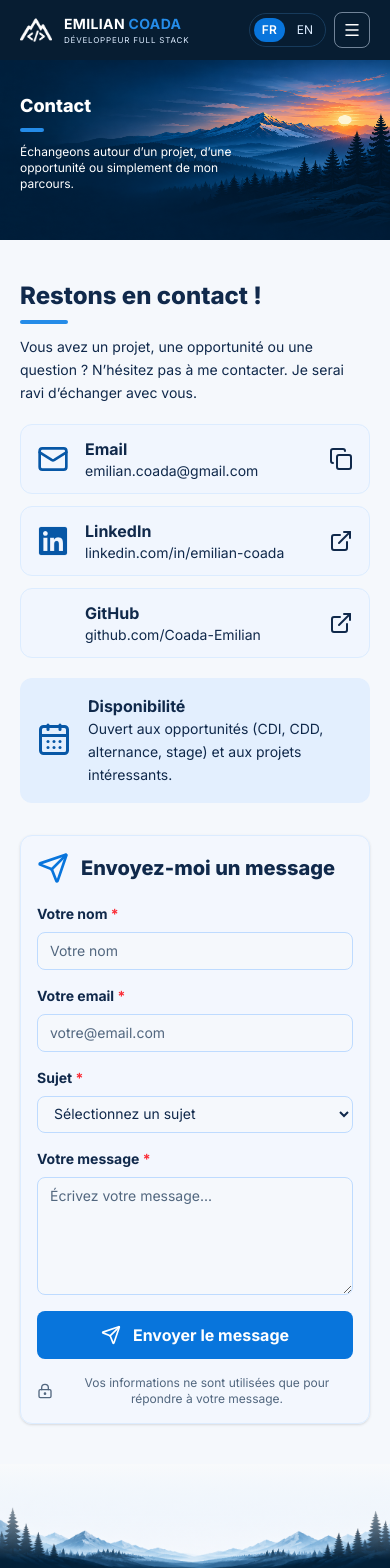
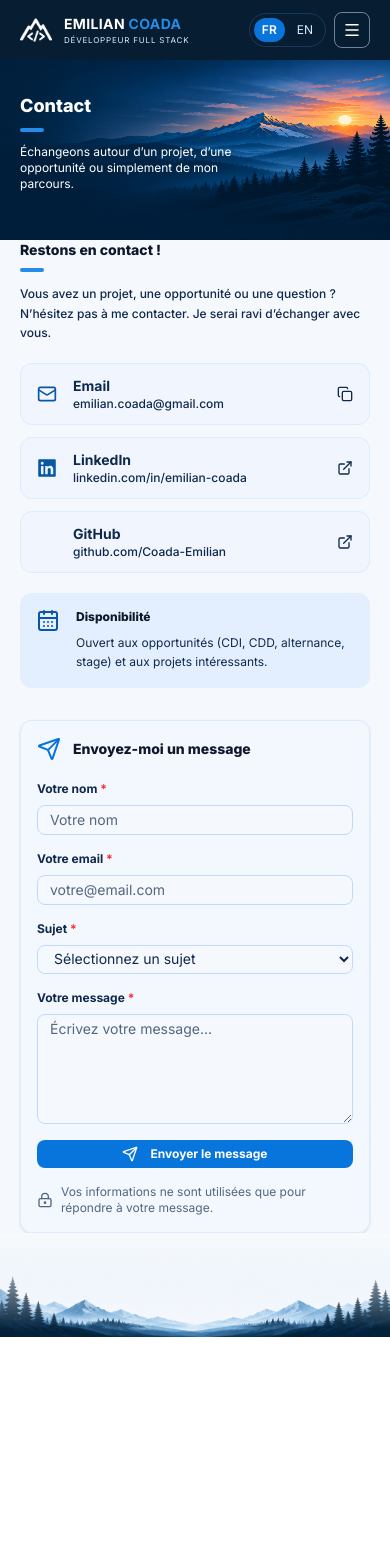
Before and after one commit to Coada-Emilian/developer-portfolio, a React (Vite) app in the folder frontend/: page /contact in a window 390 px wide. After the commit the page ends 1337 px from the top, so only its background shows below. Built offline with nearby package versions, Linux system fonts and the light colour scheme; some icons are missing.

Commit message:
refactor: redesign contact page with improved responsive layouts

```diff
--- a/frontend/src/pages/contact/ContactPage.tsx
+++ b/frontend/src/pages/contact/ContactPage.tsx
@@ -4,10 +4,10 @@ import HeroSection from './sections/HeroSection'
 
 export default function ContactPage() {
   return (
-    <main className="flex min-h-screen flex-col bg-surface text-text-primary">
+    <main className="flex min-h-screen flex-col bg-surface text-text-primary ">
       <HeroSection />
 
-      <div className="grid w-full flex-1 grid-cols-1 items-start gap-8 px-5 py-10 md:px-8 lg:grid-cols-[0.9fr_1.3fr] lg:gap-10 lg:px-12 lg:py-12 xl:gap-12 xl:px-16 2xl:px-20 lg:w-10/12 lg:mx-auto lg:gap-5">
+      <div className="grid w-full flex-1 grid-cols-1 items-start gap-8 px-5 md:px-8 lg:grid-cols-[0.9fr_1.3fr] lg:gap-10 lg:px-12 lg:py-12 xl:gap-12 xl:px-16 2xl:px-20 lg:w-10/12 lg:mx-auto">
         <ContactInformationSection />
 
         <ContactFormSection />
--- a/frontend/src/pages/contact/sections/ContactFormSection.tsx
+++ b/frontend/src/pages/contact/sections/ContactFormSection.tsx
@@ -1,13 +1,14 @@
 import { LockKeyhole, Send } from 'lucide-react'
+import SectionHeading from '../../../components/shared/SectionHeading'
 
 export default function ContactFormSection() {
   return (
     <section className="rounded-xl border border-blue-100 bg-blue-50/40 p-4 shadow-sm md:p-5">
       {/* Form heading */}
       <div className="mb-5 flex items-center gap-3">
-        <Send className="size-8 shrink-0 text-blue-600" strokeWidth={2} />
+        <Send className="size-6 md:size-7 lg:size-9 shrink-0 text-blue-600" strokeWidth={2} />
 
-        <h2 className="text-xl font-extrabold text-text-primary">Envoyez-moi un message</h2>
+        <SectionHeading title="Envoyez-moi un message" />
       </div>
 
       {/* Contact form */}
@@ -15,7 +16,10 @@ export default function ContactFormSection() {
         {/* Name and email */}
         <div className="grid grid-cols-1 gap-4 sm:grid-cols-2">
           <div className="flex flex-col gap-2">
-            <label htmlFor="contact-name" className="text-sm font-bold text-text-primary">
+            <label
+              htmlFor="contact-name"
+              className="text-xs md:text-sm lg:text-base font-bold text-text-primary"
+            >
               Votre nom <span className="text-red-500">*</span>
             </label>
 
@@ -23,12 +27,15 @@ export default function ContactFormSection() {
               id="contact-name"
               type="text"
               placeholder="Votre nom"
-              className="w-full rounded-lg border border-blue-200 bg-surface px-3 py-2 text-sm text-text-primary outline-none transition-colors placeholder:text-text-secondary focus:border-blue-500"
+              className="w-full rounded-lg border border-blue-200 bg-surface px-3 py-1 md:py-2 text-sm text-text-primary outline-none transition-colors placeholder:text-text-secondary focus:border-blue-500"
             />
           </div>
 
           <div className="flex flex-col gap-2">
-            <label htmlFor="contact-email" className="text-sm font-bold text-text-primary">
+            <label
+              htmlFor="contact-email"
+              className="text-xs md:text-sm lg:text-base font-bold text-text-primary"
+            >
               Votre email <span className="text-red-500">*</span>
             </label>
 
@@ -36,21 +43,24 @@ export default function ContactFormSection() {
               id="contact-email"
               type="email"
               placeholder="votre@email.com"
-              className="w-full rounded-lg border border-blue-200 bg-surface px-3 py-2 text-sm text-text-primary outline-none transition-colors placeholder:text-text-secondary focus:border-blue-500"
+              className="w-full rounded-lg border border-blue-200 bg-surface px-3 py-1 md:py-2 text-sm text-text-primary outline-none transition-colors placeholder:text-text-secondary focus:border-blue-500"
             />
           </div>
         </div>
 
         {/* Subject */}
         <div className="flex flex-col gap-2">
-          <label htmlFor="contact-subject" className="text-sm font-bold text-text-primary">
+          <label
+            htmlFor="contact-subject"
+            className="text-xs md:text-sm lg:text-base font-bold text-text-primary"
+          >
             Sujet <span className="text-red-500">*</span>
           </label>
 
           <select
             id="contact-subject"
             defaultValue=""
-            className="w-full rounded-lg border border-blue-200 bg-surface px-3 py-2 text-sm text-text-primary outline-none transition-colors focus:border-blue-500"
+            className="w-full rounded-lg border border-blue-200 bg-surface px-3 py-1 md:py-2 text-sm text-text-primary outline-none transition-colors focus:border-blue-500"
           >
             <option value="" disabled>
               Sélectionnez un sujet
@@ -64,7 +74,10 @@ export default function ContactFormSection() {
 
         {/* Message */}
         <div className="flex flex-col gap-2">
-          <label htmlFor="contact-message" className="text-sm font-bold text-text-primary">
+          <label
+            htmlFor="contact-message"
+            className="text-xs md:text-sm lg:text-base font-bold text-text-primary"
+          >
             Votre message <span className="text-red-500">*</span>
           </label>
 
@@ -72,23 +85,25 @@ export default function ContactFormSection() {
             id="contact-message"
             rows={5}
             placeholder="Écrivez votre message..."
-            className="w-full resize-y rounded-lg border border-blue-200 bg-surface px-3 py-2 text-sm text-text-primary outline-none transition-colors placeholder:text-text-secondary focus:border-blue-500"
+            className="w-full resize-y rounded-lg border border-blue-200 bg-surface px-3 py-1 md:py-2 text-sm text-text-primary outline-none transition-colors placeholder:text-text-secondary focus:border-blue-500"
           />
         </div>
 
         {/* Submit button - functionality deferred */}
         <button
           type="button"
-          className="flex w-full cursor-pointer items-center justify-center gap-3 rounded-lg bg-blue-600 px-4 py-3 font-bold text-white transition-colors hover:bg-blue-700 lg:w-1/3 lg:mx-auto"
+          className="flex w-full cursor-pointer items-center justify-center gap-3 rounded-lg bg-blue-600 px-2 py-1.5 md:px-4 md:py-3 font-bold text-white transition-colors hover:bg-blue-700 md:w-1/3 md:mx-auto text-xs md:text-sm lg:text-base"
         >
-          <Send className="size-5" strokeWidth={2} />
+          <Send className="size-4 md:size-5 lg:size-6" strokeWidth={2} />
           Envoyer le message
         </button>
 
         {/* Privacy notice */}
         <div className="flex items-center justify-center gap-2 text-center text-xs text-text-secondary">
           <LockKeyhole className="size-4 shrink-0" />
-          <p>Vos informations ne sont utilisées que pour répondre à votre message.</p>
+          <p className="text-start">
+            Vos informations ne sont utilisées que pour répondre à votre message.
+          </p>
         </div>
       </form>
     </section>
--- a/frontend/src/pages/contact/sections/ContactInformationSection.tsx
+++ b/frontend/src/pages/contact/sections/ContactInformationSection.tsx
@@ -1,5 +1,6 @@
 import { CalendarDays } from 'lucide-react'
 
+import SectionHeading from '../../../components/shared/SectionHeading'
 import { contactLinks } from '../../../data/pages/contact'
 
 export default function ContactInformationSection() {
@@ -7,11 +8,9 @@ export default function ContactInformationSection() {
     <section className="flex flex-col gap-5">
       {/* Section introduction */}
       <div>
-        <h2 className="text-2xl font-extrabold text-text-primary">Restons en contact !</h2>
+        <SectionHeading title="Restons en contact !" underline />
 
-        <div className="mt-2 h-1 w-12 rounded-full bg-blue-500" />
-
-        <p className="mt-3 text-sm leading-relaxed text-text-primary">
+        <p className="mt-3 text-xs md:text-sm lg:text-base leading-relaxed text-text-primary font-medium">
           Vous avez un projet, une opportunité ou une question ? N’hésitez pas à me contacter. Je
           serai ravi d’échanger avec vous.
         </p>
@@ -33,16 +32,20 @@ export default function ContactInformationSection() {
               rel={isEmail ? undefined : 'noopener noreferrer'}
               className="flex items-center gap-4 rounded-xl border border-blue-100 bg-blue-50/70 px-4 py-3 transition-colors hover:border-blue-300 hover:bg-blue-100/70 focus-visible:outline-2 focus-visible:outline-offset-2 focus-visible:outline-blue-500"
             >
-              <Icon className="size-8 shrink-0 text-blue-700" strokeWidth={2} />
+              <Icon className="size-5 md:size-6 lg:size-7 shrink-0 text-blue-700" strokeWidth={2} />
 
               <div className="min-w-0 flex-1">
-                <h3 className="text-base font-bold text-text-primary">{contact.label}</h3>
+                <h3 className="text-sm md:text-base lg:text-lg font-bold text-text-primary">
+                  {contact.label}
+                </h3>
 
-                <p className="truncate text-sm text-text-primary">{contact.value}</p>
+                <p className="truncate text-xs md:text-sm lg:text-base font-medium text-text-primary">
+                  {contact.value}
+                </p>
               </div>
 
               <ActionIcon
-                className="size-6 shrink-0 text-text-primary"
+                className="size-4 md:size-5 lg:size-6 shrink-0 text-text-primary"
                 strokeWidth={2}
                 aria-hidden="true"
               />
@@ -52,13 +55,16 @@ export default function ContactInformationSection() {
       </div>
 
       {/* Availability information */}
-      <div className="mt-auto flex items-center gap-4 rounded-xl bg-blue-100/70 p-4">
-        <CalendarDays className="size-9 shrink-0 text-blue-700" strokeWidth={2} />
+      <div className="mt-auto flex items-start gap-4 rounded-xl bg-blue-100/70 p-4">
+        <CalendarDays
+          className="size-6 md:size-7 lg:size-9 shrink-0 text-blue-700"
+          strokeWidth={2}
+        />
 
-        <div>
-          <h3 className="text-base font-bold text-text-primary">Disponibilité</h3>
+        <div className="flex flex-col gap-2">
+          <SectionHeading title="Disponibilité" subsection />
 
-          <p className="text-sm leading-relaxed text-text-primary">
+          <p className="text-xs md:text-sm lg:text-base leading-relaxed text-text-primary">
             Ouvert aux opportunités (CDI, CDD, alternance, stage) et aux projets intéressants.
           </p>
         </div>
```
